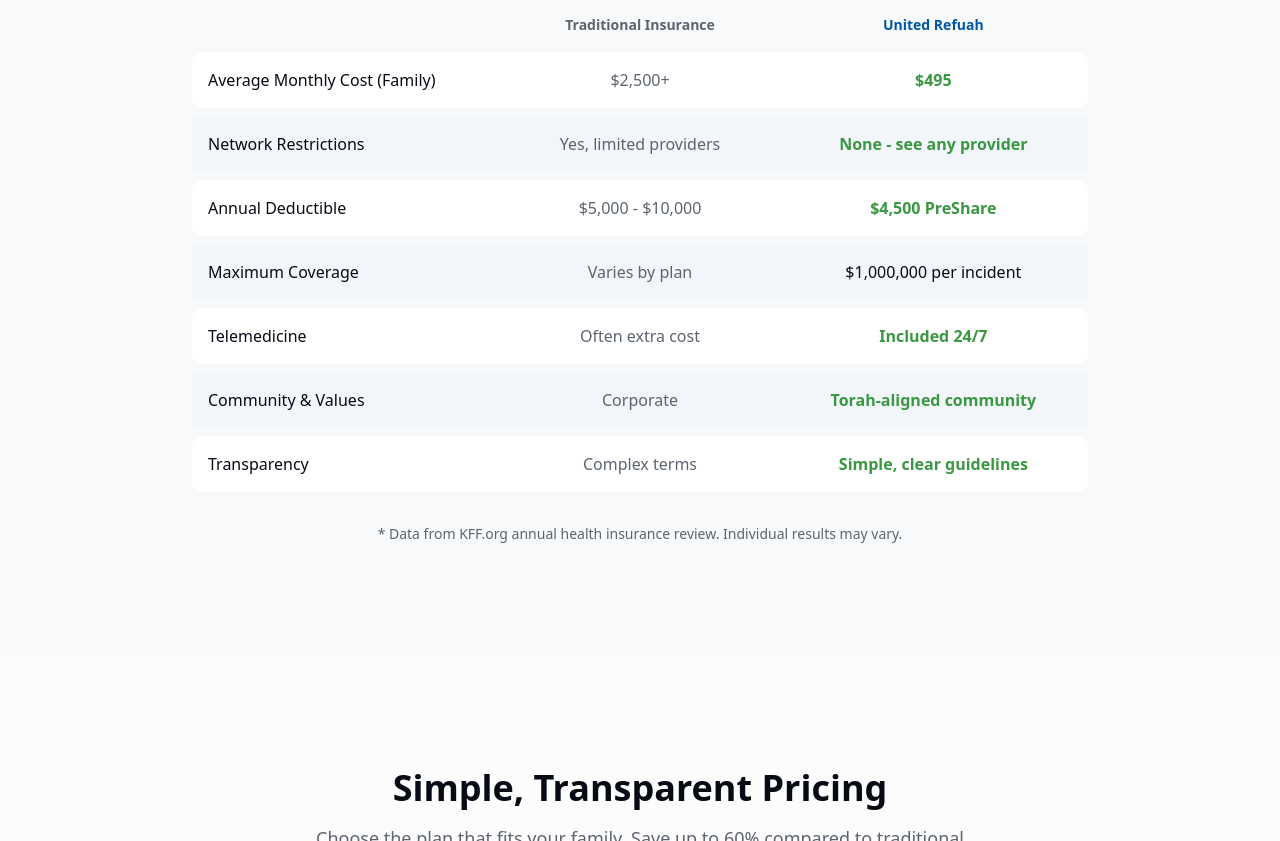
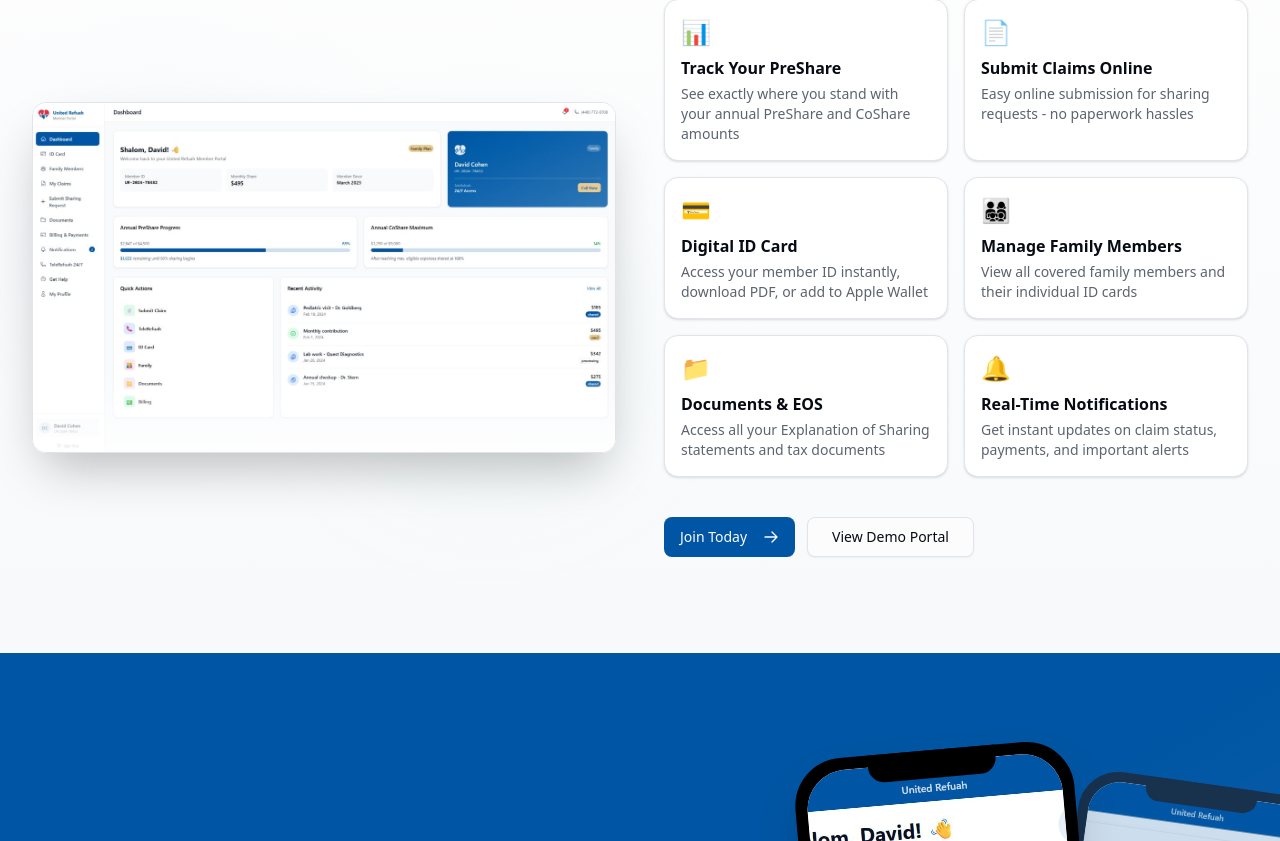
Before and after one commit to CoHoast/unitedrefuah, a Next.js app: page / in a window 1280 px wide. Shown: the part 1999-2840 px from the top of the page. Built offline with nearby package versions, Linux system fonts and the light colour scheme.

Commit message:
Move portal previews higher on homepage for more prominence

```diff
--- a/src/app/page.tsx
+++ b/src/app/page.tsx
@@ -19,12 +19,12 @@
       <main className="pt-[104px]">
         <Hero />
         <HowItWorks />
+        <PortalPreview />
+        <MobileApp />
         <Comparison />
         <Pricing />
+        <Testimonials />
         <About />
-        <Testimonials />
-        <PortalPreview />
-        <MobileApp />
         <Podcasts />
         <FAQ />
         <CTA />
```
